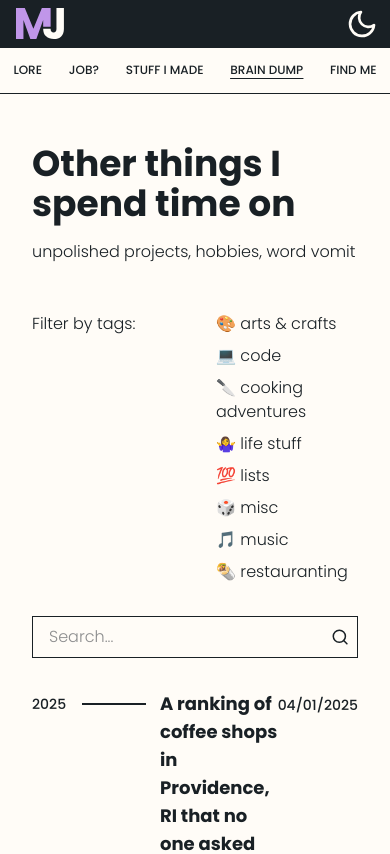
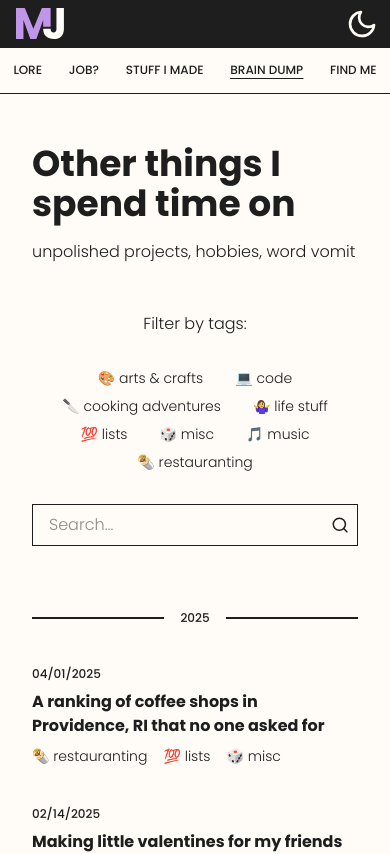
Before and after one commit to mehekj/website_3.0, a Next.js app: page /blog in a window 390 px wide. Shown: the top 854 px of the page. Built offline with nearby package versions, Linux system fonts and the light colour scheme.

Commit message:
more mobile styling

```diff
--- a/app/contact/page.tsx
+++ b/app/contact/page.tsx
@@ -3,10 +3,10 @@ import { Linkedin, GitHub, Mail } from "react-feather";
 
 export default function Contact() {
 	return (
-		<div className="max-w-6xl w-full m-auto px-8 py-12 md:py-24">
+		<div className="max-w-6xl w-full md:m-auto px-8 py-12 md:py-24">
 			<h1 className="font-bold text-4xl md:text-5xl">Get in touch with me</h1>
 			<p className="my-4">did this beautiful website win you over?</p>
-			<div className="my-8 grid gap-8 grid-cols-4 w-fit">
+			<div className="my-8 grid gap-8 grid-cols-2 md:grid-cols-4 w-fit">
 				<LinkButton
 					href="https://github.com/mehekj"
 					icon={<GitHub className="inline mr-1" width={18} />}
--- a/app/experience/page.tsx
+++ b/app/experience/page.tsx
@@ -96,12 +96,12 @@ export default function Experience() {
 				I am employed! And educated! Yay!
 			</h1>
 			<p className="my-4">and incredibly lucky for it</p>
-			<div className="my-16">
-				<h2 className="font-bold text-3xl">Work Experience</h2>
+			<div className="my-12 md:my-16">
+				<h2 className="font-bold text-2xl md:text-3xl">Work Experience</h2>
 				<Timeline entries={jobData} />
 			</div>
 			<div className="my-16">
-				<h2 className="font-bold text-3xl">Education</h2>
+				<h2 className="font-bold text-2xl md:text-3xl">Education</h2>
 				<Timeline entries={schoolData} />
 			</div>
 		</div>
--- a/app/globals.css
+++ b/app/globals.css
@@ -4,7 +4,7 @@
 @theme
 {
     --color-white: #FFFCF7;
-    --color-black: #192025;
+    --color-black: #1E1E1E;
     --color-main: #C096E9;
     --color-highlight: #C096E988;
 }
--- a/app/projects/page.tsx
+++ b/app/projects/page.tsx
@@ -49,7 +49,7 @@ export default function Projects() {
 				here&apos;s some projects I&apos;ve actually finished (there&apos;s many
 				more)
 			</p>
-			<div className="grid grid-cols-1 md:grid-cols-2 gap-8 my-16">
+			<div className="grid grid-cols-1 md:grid-cols-2 gap-8 my-12 md:my-16">
 				{projects.map((project, i) => (
 					<ProjectCard key={i} info={project} />
 				))}
--- a/components/PostIndex.tsx
+++ b/components/PostIndex.tsx
@@ -21,7 +21,7 @@ export default function PostIndex({ posts }: { posts: Post[] }) {
 	}) => {
 		return (
 			<li
-				className={`inline-block transition duration-200 ${selectedTags.includes(tag) ? "text-main underline font-medium" : ""} ${clickable ? "hover:text-main cursor-pointer" : "cursor-default"}`}
+				className={`inline-block transition duration-200 text-sm md:text-base ${selectedTags.includes(tag) ? "text-main underline font-medium" : ""} ${clickable ? "hover:text-main cursor-pointer" : "cursor-default"}`}
 				onPointerDown={() => clickable && toggleTag(tag)}
 			>
 				{tag}
@@ -65,9 +65,9 @@ export default function PostIndex({ posts }: { posts: Post[] }) {
 		<div className="my-12">
 			{posts.length > 0 && (
 				<div className="my-8">
-					<div className="flex gap-16">
+					<div className="flex flex-col text-center sm:flex-row gap-8 md:gap-16">
 						<p className="min-w-30">Filter by tags:</p>
-						<ul className="flex flex-wrap gap-x-8 gap-y-2">
+						<ul className="flex flex-wrap justify-center sm:justify-start gap-x-8 gap-y-2">
 							{tags
 								.sort((a, b) => (a.split(" ")[1] > b.split(" ")[1] ? 1 : -1))
 								.map((tag, i) => (
@@ -101,23 +101,27 @@ export default function PostIndex({ posts }: { posts: Post[] }) {
 					<p className="text-center opacity-50">No posts found.</p>
 				) : (
 					filteredPosts.map((post, i) => (
-						<div key={post.slug} className="relative gap-2 flex flex-col ml-32">
+						<div
+							key={post.slug}
+							className="relative gap-2 flex flex-col sm:ml-32"
+						>
 							{(i == 0 ||
 								filteredPosts[i - 1].date.split("/")[2] !==
 									post.date.split("/")[2]) && (
-								<div className="absolute flex gap-4 items-center -left-32 top-1 text-sm font-medium">
+								<div className="sm:absolute flex gap-4 items-center sm:-left-32 sm:top-1 text-xs sm:text-sm font-medium my-8 sm:my-0">
+									<div className="sm:hidden w-full sm:-top-8 sm:w-16 h-0.5 bg-black dark:bg-white"></div>
 									<p>{post.date.split("/")[2]}</p>
-									<div className="-top-8 w-16 h-0.5 bg-black dark:bg-white"></div>
+									<div className="w-full sm:-top-8 sm:w-16 h-0.5 bg-black dark:bg-white"></div>
 								</div>
 							)}
-							<div className="flex justify-between items-baseline">
+							<div className="flex flex-col sm:flex-row justify-between items-baseline gap-2 sm:gap-4">
 								<Link
 									href={`/blog/${post.slug}`}
-									className="text-lg font-bold hover:text-main transition duration-200"
+									className="sm:text-lg font-bold order-last sm:order-first hover:text-main transition duration-200"
 								>
 									{post.title}
 								</Link>
-								<p className="font-medium text-sm">{post.date}</p>
+								<p className="font-medium text-xs sm:text-sm">{post.date}</p>
 							</div>
 							<div className="flex gap-4">
 								{post.tags.map((tag: string, j: number) => (
--- a/components/ProjectCard.tsx
+++ b/components/ProjectCard.tsx
@@ -10,7 +10,7 @@ export interface ProjectInfo {
 }
 
 export default function ProjectCard({ info }: { info: ProjectInfo }) {
-	const gridCols = info.full ? `col-span-2` : "col-span-1";
+	const gridCols = info.full ? `md:col-span-2` : "col-span-1";
 
 	return (
 		<div
@@ -25,13 +25,13 @@ export default function ProjectCard({ info }: { info: ProjectInfo }) {
 				/>
 			</div>
 			<div className="p-6 border-[0.5] border-inherit">
-				<div className="flex justify-between items-baseline">
+				<div className="flex flex-col md:flex-row justify-between items-baseline">
 					<h3 className="text-2xl font-bold mb-2">{info.title}</h3>
-					<p className="uppercase text-sm font-medium">
+					<p className="uppercase text-xs md:text-sm mb-2 font-medium">
 						{info.start} - {info.end}
 					</p>
 				</div>
-				<p>{info.blurb}</p>
+				<p className="text-sm md:text-base">{info.blurb}</p>
 			</div>
 		</div>
 	);
--- a/components/Timeline.tsx
+++ b/components/Timeline.tsx
@@ -2,7 +2,7 @@ import TimelineBox, { TimelineEntry } from "./TimelineBox";
 
 export default function Timeline({ entries }: { entries: TimelineEntry[] }) {
 	return (
-		<div className="relative pl-12">
+		<div className="relative pl-8 md:pl-12">
 			<div className="absolute left-2 top-2 h-full w-0.5 bg-black dark:bg-white" />
 			{entries.reverse().map((entry, index) => (
 				<div key={index}>
--- a/components/TimelineBox.tsx
+++ b/components/TimelineBox.tsx
@@ -17,8 +17,8 @@ export default function TimelineBox({ entry }: { entry: TimelineEntry }) {
 
 	return (
 		<div className="my-8 relative">
-			<div className="absolute -left-12 -translate-y-1/2 top-2 w-5 h-0.5 bg-black dark:bg-white" />
-			<p className="uppercase text-sm font-medium">
+			<div className="absolute -left-8 md:-left-12 -translate-y-1/2 top-2 w-5 h-0.5 bg-black dark:bg-white" />
+			<p className="uppercase text-xs md:text-sm font-medium">
 				{entry.start} - {entry.end}
 			</p>
 			<div
@@ -30,8 +30,10 @@ export default function TimelineBox({ entry }: { entry: TimelineEntry }) {
 			>
 				<div className={`cursor-pointer flex items-center justify-between`}>
 					<div>
-						<h3 className="text-lg font-bold">{entry.title}</h3>
-						<h4 className="font-medium">{entry.subtitle}</h4>
+						<h3 className="md:text-lg font-bold">{entry.title}</h3>
+						<h4 className="text-sm md:text-base font-medium">
+							{entry.subtitle}
+						</h4>
 					</div>
 					<ChevronRight
 						width={32}
@@ -45,7 +47,9 @@ export default function TimelineBox({ entry }: { entry: TimelineEntry }) {
 						e.stopPropagation();
 					}}
 				>
-					<ul className={`list-disc list-inside px-2 pt-4`}>
+					<ul
+						className={`list-disc list-outside ml-4 px-2 pt-4 text-sm md:text-base`}
+					>
 						{entry.bullets.map((bullet, index) => (
 							<li key={index}>{bullet}</li>
 						))}
```
